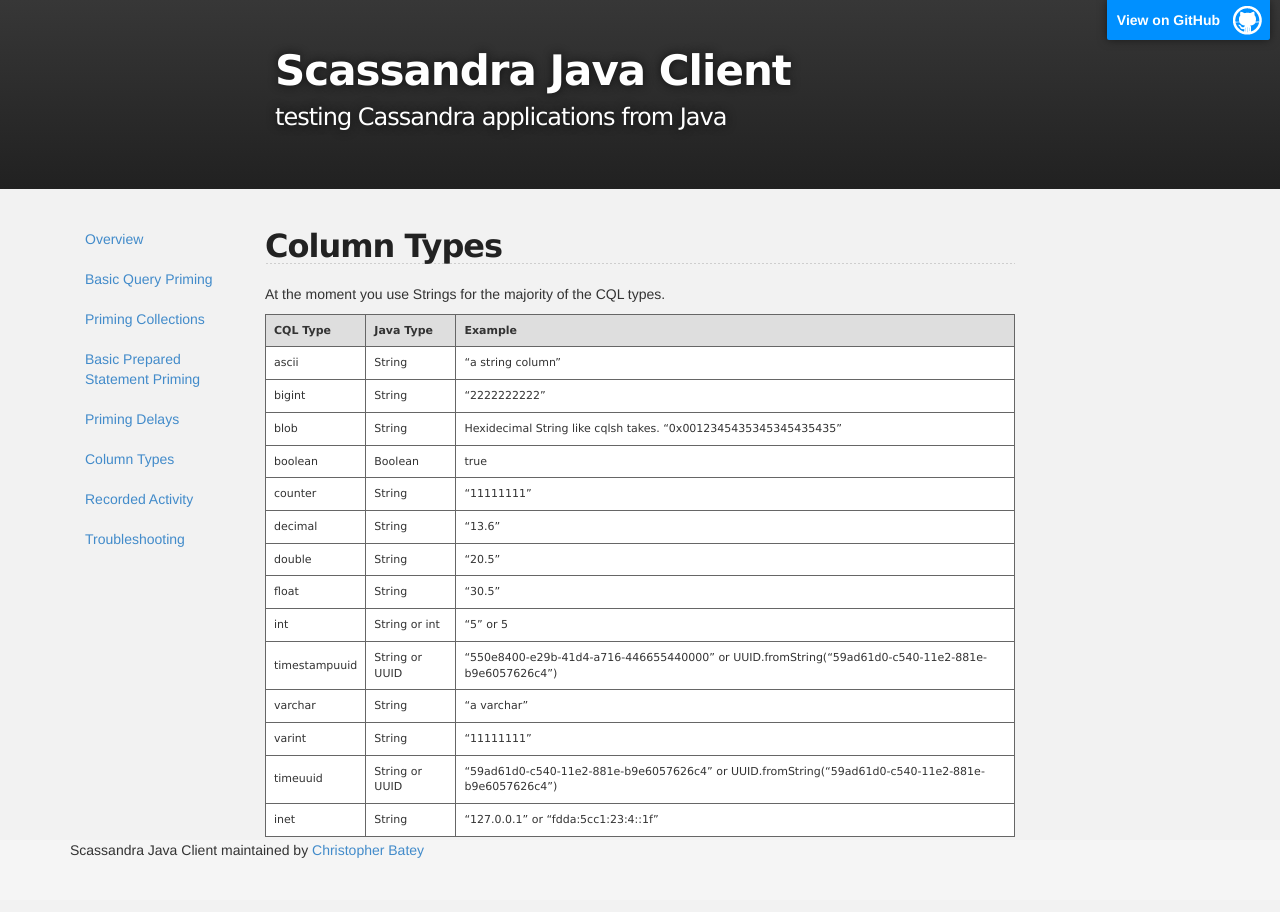
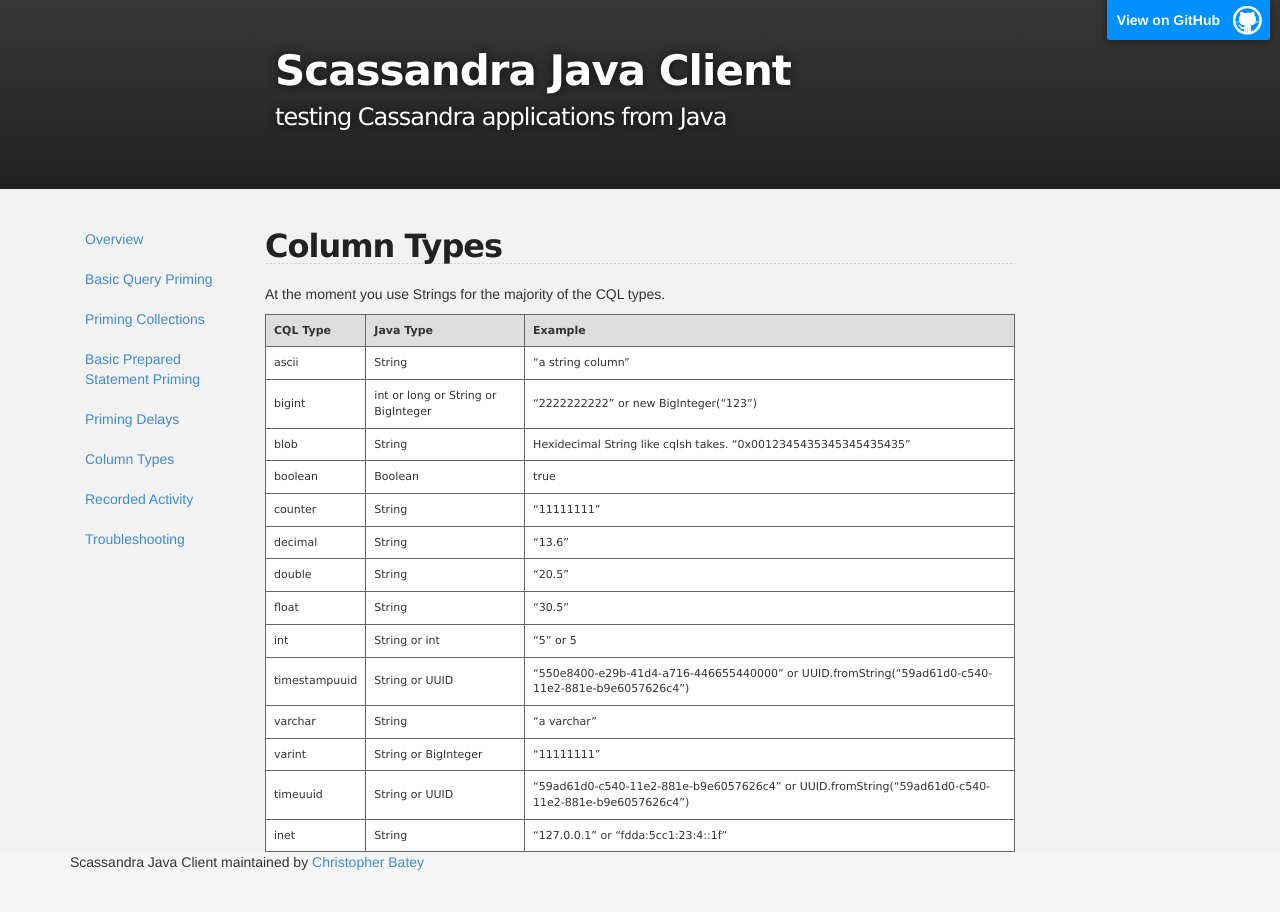
Before and after one commit to zznate/java-client, a Jekyll site: the page built from column-types.md, in a window 1280 px wide. Built offline with Jekyll 4.4.1, drawn with Linux system fonts in a browser that asks for light colours; Markdown is read by kramdown in place of the engine named in the settings.

Commit message:
Update column-types.md

```diff
--- a/column-types.md
+++ b/column-types.md
@@ -9,7 +9,7 @@
 | CQL Type        | Java Type   |  Example  |
 | ------------- |---------------| -----|
 | ascii         | String | "a string column" |
-| bigint        | String      |   "2222222222" |
+| bigint        | int or long or String or BigInteger      |   "2222222222" or new BigInteger("123") |
 | blob          | String      |    Hexidecimal String like cqlsh takes. "0x0012345435345345435435" |
 | boolean       | Boolean              |   true    |
 | counter  | String              |    "11111111"   |
@@ -19,6 +19,6 @@
 | int      |        String or int       |   "5" or 5    |
 | timestampuuid     |      String or UUID         |   "550e8400-e29b-41d4-a716-446655440000" or UUID.fromString("59ad61d0-c540-11e2-881e-b9e6057626c4") |
 | varchar  |      String         |  "a varchar"     |
-| varint   |        String       |    "11111111"   |
+| varint   |        String or BigInteger       |    "11111111"   |
 | timeuuid |         String or UUID      |   "59ad61d0-c540-11e2-881e-b9e6057626c4" or UUID.fromString("59ad61d0-c540-11e2-881e-b9e6057626c4")    |
 | inet     |        String       |   "127.0.0.1" or "fdda:5cc1:23:4::1f"    |
```
